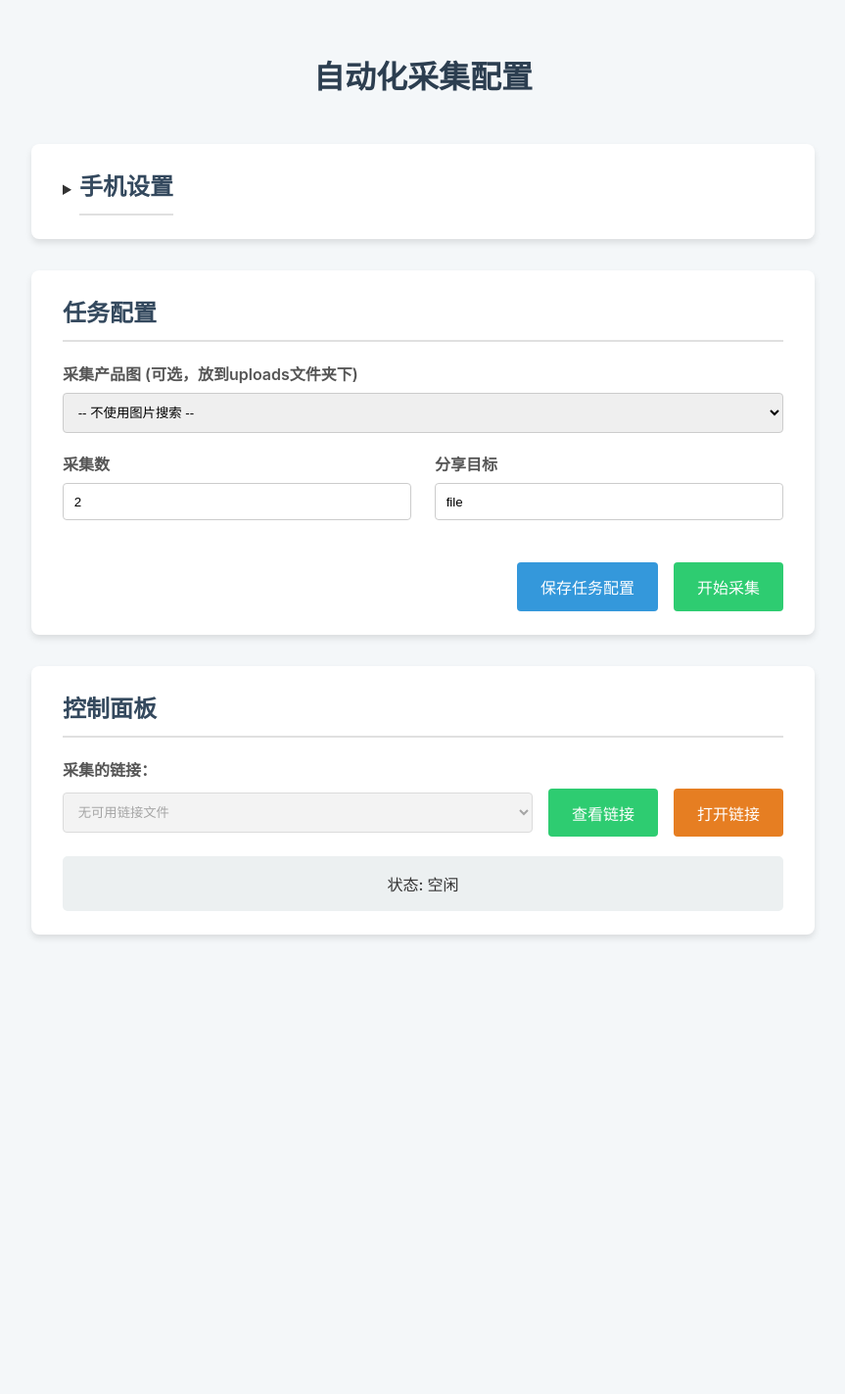
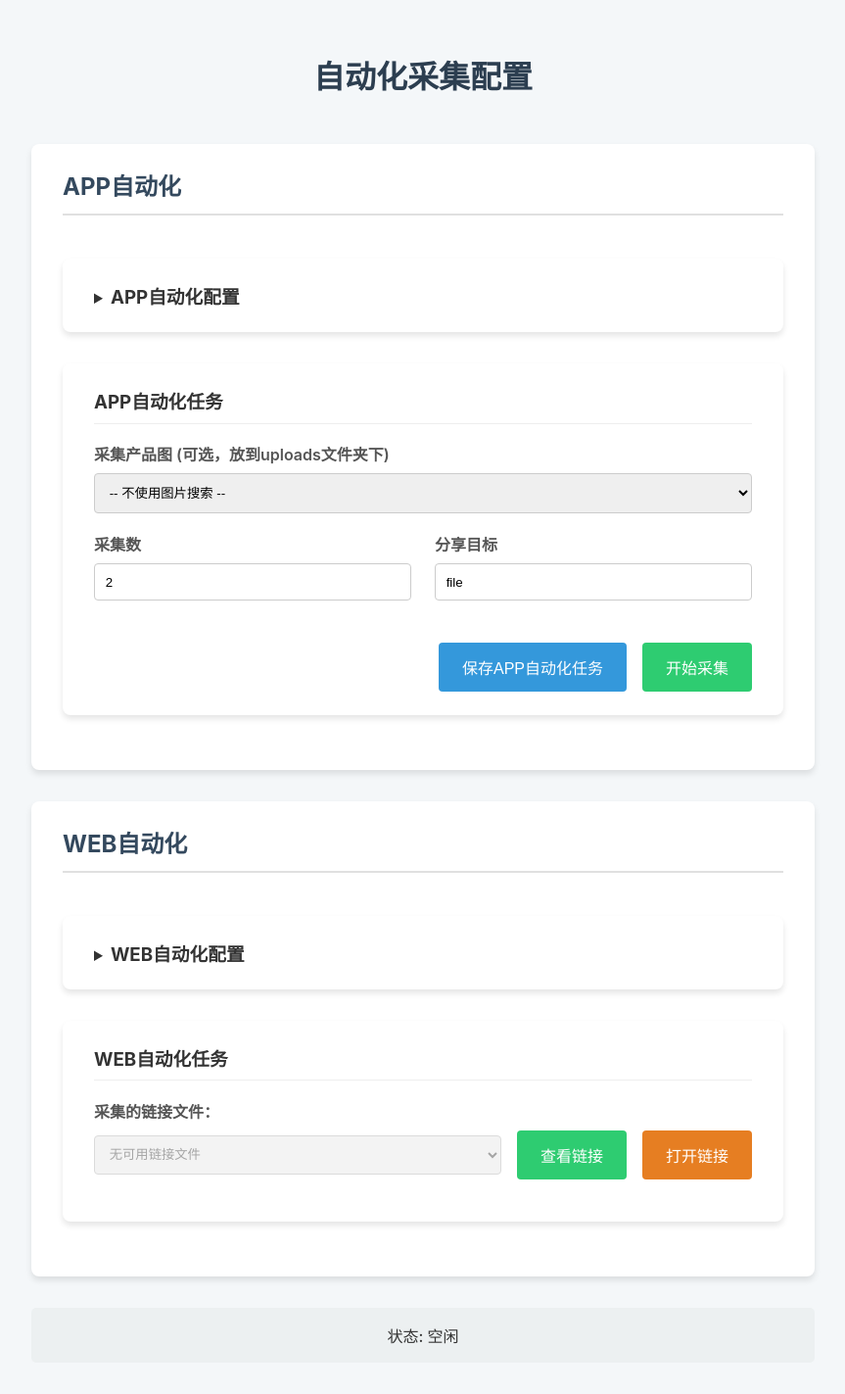
Before and after one commit to psygithub/AutoCollect, a Flask app: page / in a window 1280 px wide. Shown: the whole page at 98% size, without its empty margins (208-1071 px from the left). Before the commit the page ends 958 px from the top, so only its background shows below. Run offline with Flask 2, Linux system fonts and the light colour scheme; data that the repository does not hold is empty.

Commit message:
优化index

```diff
--- a/app.py
+++ b/app.py
@@ -39,12 +39,12 @@ def save_config(config_data):
         yaml.dump(config_data, f, allow_unicode=True)
 
 # --- Link Opener Task ---
-def run_link_opener_task_wrapper(filename):
-    """Wrapper to run the link opener task with a specific file."""
+def run_link_opener_task_wrapper(filename, config):
+    """Wrapper to run the link opener task with a specific file and configuration."""
     logger.info(f"Starting link opener task for file: {filename}...")
     try:
         # We run the async function in a new event loop
-        asyncio.run(open_links_from_file(filename))
+        asyncio.run(open_links_from_file(filename, config))
         logger.success(f"Link opener task for {filename} finished.")
     except Exception as e:
         logger.error(f"Link opener task for {filename} failed in wrapper: {e}")
@@ -79,6 +79,17 @@ def run_automation_task_wrapper(pc_image_path):
 def index():
     """Main page to display configuration and list of link files."""
     config = load_config()
+
+    # Ensure web_automation key exists with default values to prevent Jinja errors
+    if 'web_automation' not in config:
+        config['web_automation'] = {
+            'proxy_server': '',
+            'miaoshou_url': '',
+            'miaoshou_username': '',
+            'miaoshou_password': '',
+            'extension_path': ''
+        }
+
     # Ensure the image path uses forward slashes for JavaScript compatibility
     if config.get('task', {}).get('pc_image_path'):
         config['task']['pc_image_path'] = config['task']['pc_image_path'].replace('\\', '/')
@@ -148,7 +159,25 @@ def save_task_config():
 
     save_config(config)
     logger.success("Task configuration saved.")
-    return jsonify({"status": "success", "message": "任务配置已保存。"})
+    return jsonify({"status": "success", "message": "APP自动化任务已保存。"})
+
+@app.route('/save_web_config', methods=['POST'])
+def save_web_config():
+    """Saves the web automation configuration."""
+    config = load_config()
+
+    if 'web_automation' not in config:
+        config['web_automation'] = {}
+
+    config['web_automation']['proxy_server'] = request.form['proxy_server']
+    config['web_automation']['miaoshou_url'] = request.form['miaoshou_url']
+    config['web_automation']['miaoshou_username'] = request.form['miaoshou_username']
+    config['web_automation']['miaoshou_password'] = request.form['miaoshou_password']
+    config['web_automation']['extension_path'] = request.form['extension_path']
+
+    save_config(config)
+    logger.success("Web automation configuration saved.")
+    return jsonify({"status": "success", "message": "Web自动化配置已保存。"})
 
 @app.route('/save_mobile_config', methods=['POST'])
 def save_mobile_config():
@@ -162,7 +191,7 @@ def save_mobile_config():
 
     save_config(config)
     logger.success("Mobile configuration saved.")
-    return jsonify({"status": "success", "message": "手机设置已保存。"})
+    return jsonify({"status": "success", "message": "APP自动化配置已保存。"})
 
 @app.route('/api/link_files')
 def list_link_files():
@@ -189,8 +218,11 @@ def start_link_opener():
     if not filename:
         return jsonify({"status": "error", "message": "No filename provided."}), 400
 
+    config = load_config()
+    web_config = config.get('web_automation', {})
+
     logger.info(f"Received request to open links from file: {filename}")
-    task_thread = threading.Thread(target=run_link_opener_task_wrapper, args=(filename,))
+    task_thread = threading.Thread(target=run_link_opener_task_wrapper, args=(filename, web_config))
     task_thread.start()
     return jsonify({"status": "success", "message": f"正在后台打开文件 '{filename}' 中的链接..."})
 
--- a/templates/index.html
+++ b/templates/index.html
@@ -104,10 +104,15 @@
     <div class="container">
         <h1>自动化采集配置</h1>
 
-        <!-- 手机设置 (可折叠) -->
+
+        <!-- APP自动化 -->
+        <div class="card">
+            <h2>APP自动化</h2>
+            <div style="padding-top: 1.5em;">
+                <!-- APP自动化配置 -->
                 <details class="card">
                     <summary>
-                <h2>手机设置</h2>
+                        <h3 style="display: inline-block; margin: 0; border: none; padding: 0;">APP自动化配置</h3>
                     </summary>
                     <form id="mobile-config-form" style="margin-top: 1.5em;">
                         <div class="form-grid">
@@ -129,15 +134,15 @@
                             </div>
                         </div>
                         <div class="form-actions">
-                    <button type="submit" class="btn-primary">保存手机设置</button>
+                            <button type="submit" class="btn-primary">保存APP自动化配置</button>
                         </div>
                     </form>
                 </details>
 
-        <!-- 任务配置 -->
+                <!-- APP自动化任务 -->
                 <div class="card">
+                    <h3 style="margin-top:0; border-bottom: 1px solid #eee; padding-bottom: 0.5em;">APP自动化任务</h3>
                     <form id="task-config-form">
-                <h2>任务配置</h2>
                         <div class="form-group">
                             <label for="pc_image_path">采集产品图 (可选，放到uploads文件夹下)</label>
                             <select id="pc_image_path" name="pc_image_path">
@@ -157,18 +162,59 @@
                         </div>
                         <div class="form-actions">
                             <div class="btn-group">
-                        <button type="submit" class="btn-primary">保存任务配置</button>
+                                <button type="submit" class="btn-primary">保存APP自动化任务</button>
                                 <button type="button" id="start-task-btn" class="btn-secondary">开始采集</button>
                             </div>
                         </div>
                     </form>
                 </div>
+            </div>
+        </div>
 
-            <!-- 控制面板 -->
+
+        <!-- WEB自动化 -->
         <div class="card">
-            <h2>控制面板</h2>
+            <h2>WEB自动化</h2>
+            <div style="padding-top: 1.5em;">
+                <!-- WEB自动化配置 -->
+                <details class="card">
+                    <summary>
+                        <h3 style="display: inline-block; margin: 0; border: none; padding: 0;">WEB自动化配置</h3>
+                    </summary>
+                    <form id="web-config-form" style="margin-top: 1.5em;">
+                        <div class="form-grid">
                             <div class="form-group">
-                <label for="link-file-select">采集的链接：</label>
+                                <label for="proxy_server">代理服务器</label>
+                                <input type="text" id="proxy_server" name="proxy_server" value="{{ config.web_automation.proxy_server }}">
+                            </div>
+                            <div class="form-group">
+                                <label for="miaoshou_url">秒手URL</label>
+                                <input type="text" id="miaoshou_url" name="miaoshou_url" value="{{ config.web_automation.miaoshou_url }}">
+                            </div>
+                            <div class="form-group">
+                                <label for="miaoshou_username">秒手用户名</label>
+                                <input type="text" id="miaoshou_username" name="miaoshou_username" value="{{ config.web_automation.miaoshou_username }}">
+                            </div>
+                            <div class="form-group">
+                                <label for="miaoshou_password">秒手密码</label>
+                                <input type="password" id="miaoshou_password" name="miaoshou_password" value="{{ config.web_automation.miaoshou_password }}">
+                            </div>
+                        </div>
+                        <div class="form-group">
+                            <label for="extension_path">插件路径 (使用 / )</label>
+                            <input type="text" id="extension_path" name="extension_path" value="{{ config.web_automation.extension_path }}">
+                        </div>
+                        <div class="form-actions">
+                            <button type="submit" class="btn-primary">保存WEB自动化配置</button>
+                        </div>
+                    </form>
+                </details>
+
+                <!-- WEB自动化任务 -->
+                <div class="card">
+                    <h3 style="margin-top:0; border-bottom: 1px solid #eee; padding-bottom: 0.5em;">WEB自动化任务</h3>
+                    <div class="form-group">
+                        <label for="link-file-select">采集的链接文件：</label>
                         <div class="link-opener-group">
                             <select id="link-file-select"></select>
                             <div class="btn-group">
@@ -177,8 +223,11 @@
                             </div>
                         </div>
                     </div>
+                </div>
+            </div>
+        </div>
+
         <div id="status">状态: 空闲</div>
-        </div>
     </div>
 
     <script>
@@ -282,25 +331,34 @@
             setInterval(fetchAndPopulateLinkFiles, 10000);
 
             // --- 表单提交 ---
+            const webConfigForm = document.getElementById('web-config-form');
+            webConfigForm.addEventListener('submit', function(e) {
+                e.preventDefault();
+                statusDiv.textContent = '正在保存WEB自动化配置...';
+                fetch('/save_web_config', { method: 'POST', body: new FormData(this) })
+                    .then(res => res.json()).then(data => statusDiv.textContent = `状态: ${data.message}`)
+                    .catch(err => statusDiv.textContent = '状态: 保存WEB自动化配置时出错。');
+            });
+
             const mobileForm = document.getElementById('mobile-config-form');
             mobileForm.addEventListener('submit', function(e) {
                 e.preventDefault();
-                statusDiv.textContent = '正在保存手机设置...';
+                statusDiv.textContent = '正在保存APP自动化配置...';
                 fetch('/save_mobile_config', { method: 'POST', body: new FormData(this) })
                     .then(res => res.json()).then(data => statusDiv.textContent = `状态: ${data.message}`)
-                    .catch(err => statusDiv.textContent = '状态: 保存手机设置时出错。');
+                    .catch(err => statusDiv.textContent = '状态: 保存APP自动化配置时出错。');
             });
 
             const taskForm = document.getElementById('task-config-form');
             taskForm.addEventListener('submit', function(e) {
                 e.preventDefault();
-                statusDiv.textContent = '正在保存任务配置...';
+                statusDiv.textContent = '正在保存APP自动化任务...';
                 fetch('/save_task_config', { method: 'POST', body: new FormData(this) })
                     .then(res => res.json()).then(data => statusDiv.textContent = `状态: ${data.message}`)
-                    .catch(err => statusDiv.textContent = '状态: 保存任务配置时出错。');
+                    .catch(err => statusDiv.textContent = '状态: 保存APP自动化任务时出错。');
             });
 
-            // --- 控制面板按钮 ---
+            // --- 任务按钮 ---
             document.getElementById('start-task-btn').addEventListener('click', function() {
                 const selectedImage = imageSelect.value;
 
```
Also changed, not shown: link_opener.py (+76 -25 lines), 1 other file. Lines whose indentation alone changed are shown as unchanged.
